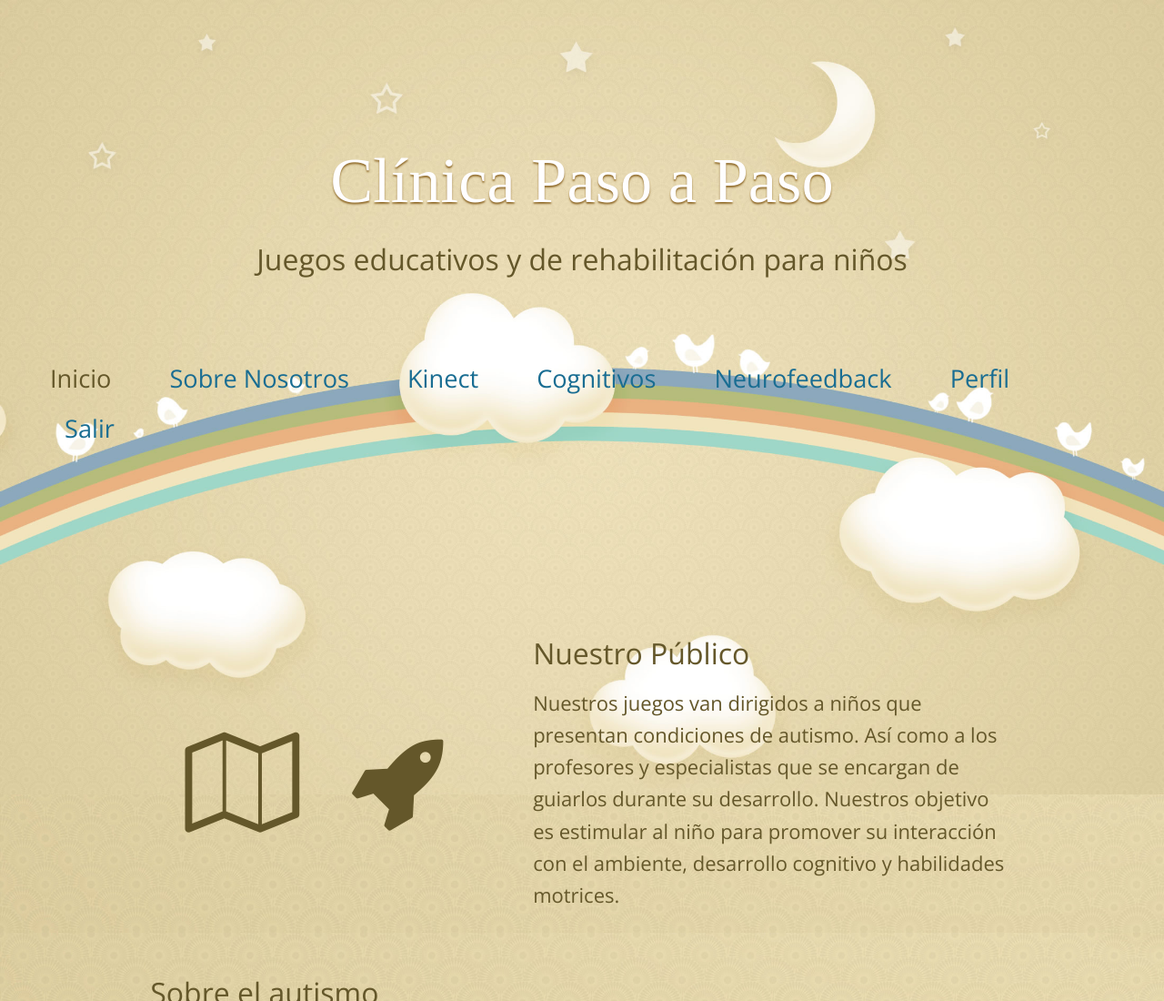
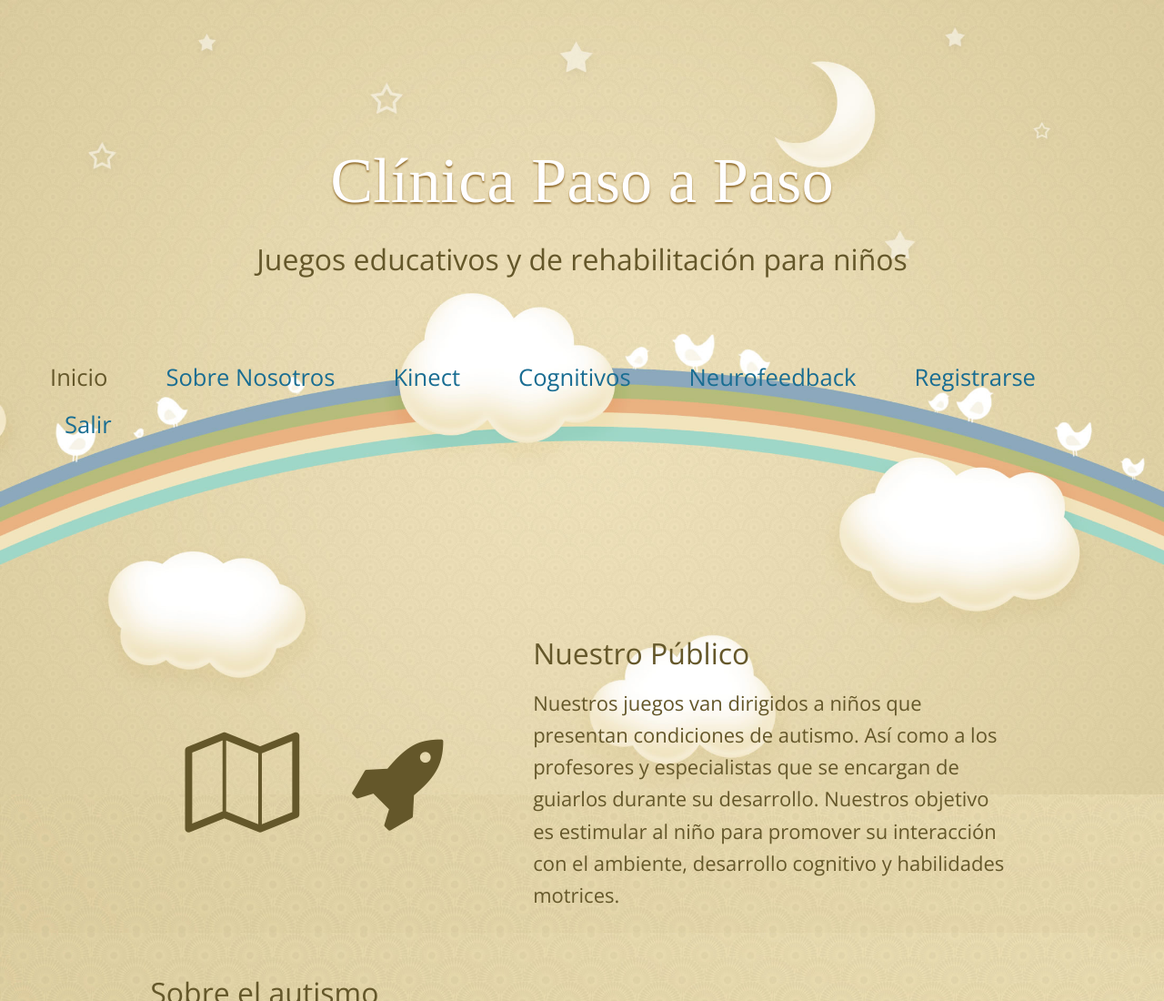
Before and after one commit to mandi94/InterfacesProyecto, a website: page Home.html in a window 1280 px wide. Shown: the top 1100 px of the page at 91% size. Drawn offline with nearby package versions, Linux system fonts and the light colour scheme; files whose address does not match are found by name.

Commit message:
registro

```diff
--- a/Home.html
+++ b/Home.html
@@ -58,8 +58,8 @@
                                         <li class="nav-item">
                                             <a class="nav-link external" href="menuEmojis.html">Neurofeedback</a>
                                         </li>
-                                        <li class="nav-item">
-                                            <a class="nav-link" href="#tm-section-4">Perfil</a>
+                                     <li class="nav-item">
+                                            <a class="nav-link external" href="Register.html">Registrarse</a>
                                         </li>
                                         <li class="nav-item">
                                             <a class="nav-link external" href="Login.html">Salir</a>
--- a/css/templatemo-style.css
+++ b/css/templatemo-style.css
@@ -122,7 +122,7 @@ a:focus,
 -------------------------*/
 .nav {
 	display: inline-block;
-	font-size: 1.7rem;
+	font-size: 1.6rem;
 	overflow: auto;
 }
 
```
Also changed, not shown: Register.html (+2 -2 lines).
